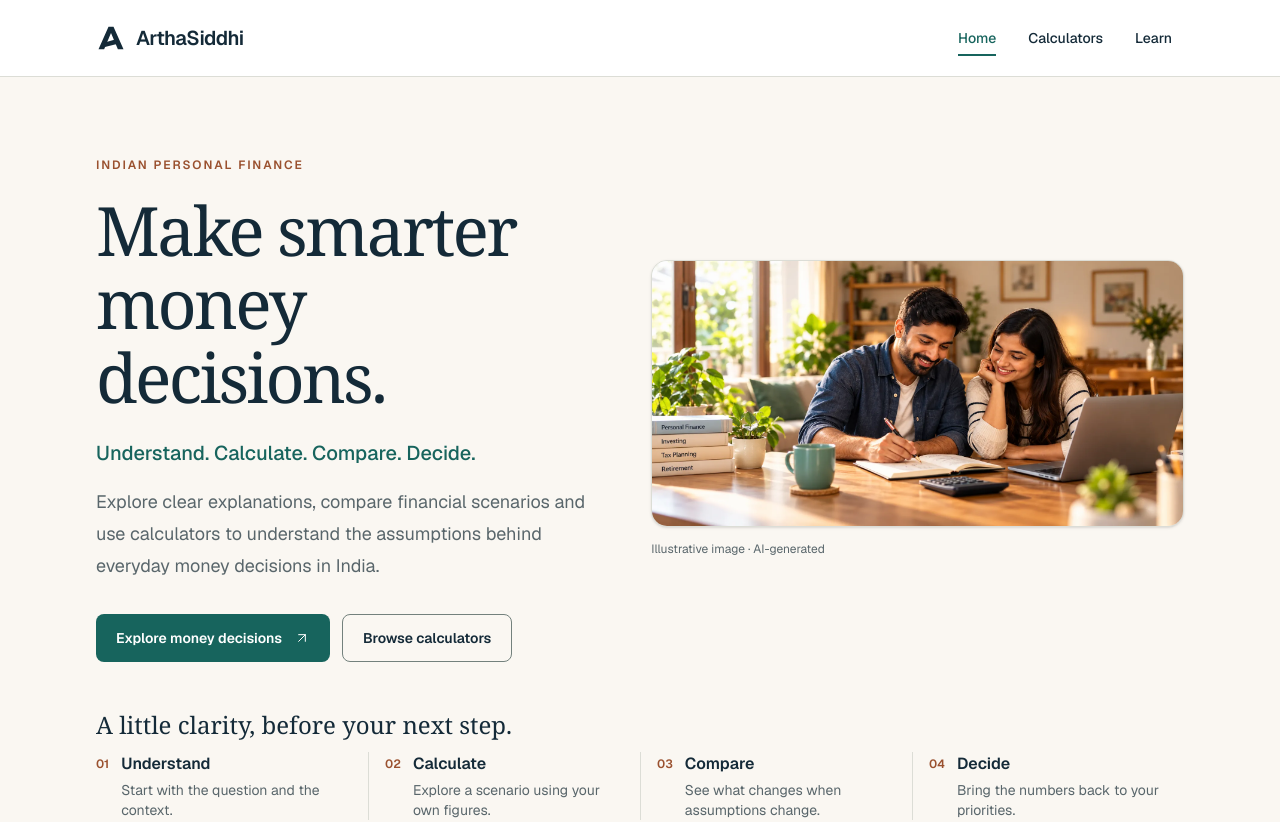
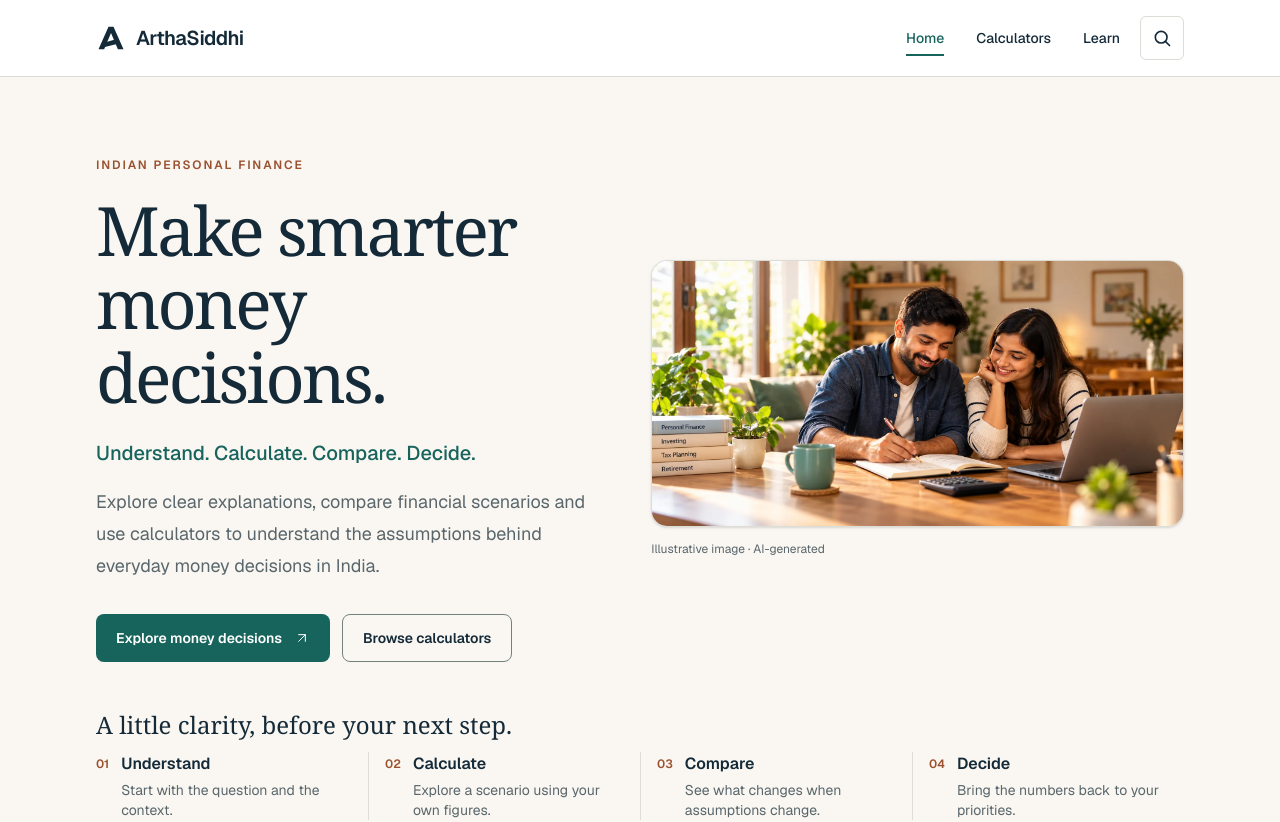
Before and after one commit to applekanna5-bit/arthasiddhi, a Next.js app: page / in a window 1280 px wide. Shown: the top 822 px of the page. Built offline with nearby package versions, Linux system fonts and the light colour scheme.

Commit message:
Add accessible search icon to shared header

```diff
--- a/components/site/SiteHeader.tsx
+++ b/components/site/SiteHeader.tsx
@@ -12,7 +12,12 @@ export function SiteHeader() {
         >
           <BrandLogo />
         </Link>
-        <SiteNav />
+        <div className="flex w-full items-center justify-between gap-2 sm:w-auto sm:justify-end">
+          <SiteNav />
+          <Link href="/search" aria-label="Search ArthaSiddhi" className="inline-flex min-h-11 min-w-11 shrink-0 items-center justify-center rounded-md border border-[var(--as-border-subtle)] text-[var(--as-text-primary)] hover:bg-[var(--as-surface-soft)] focus-visible:outline-2 focus-visible:outline-offset-2 focus-visible:outline-[var(--as-brand-teal)]">
+            <svg aria-hidden="true" width="20" height="20" viewBox="0 0 24 24" fill="none" stroke="currentColor" strokeWidth="2" strokeLinecap="round"><circle cx="11" cy="11" r="7" /><path d="m16 16 5 5" /></svg>
+          </Link>
+        </div>
       </div>
     </header>
   );
```
